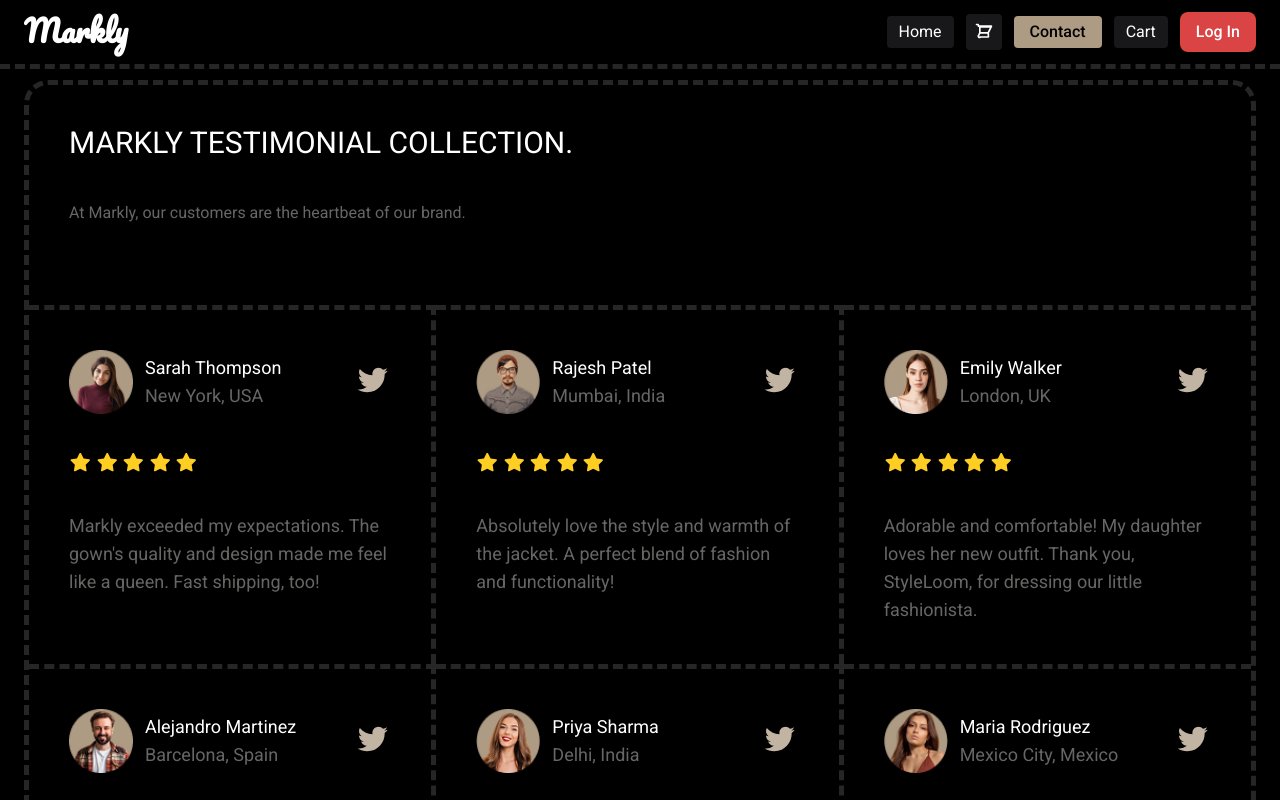
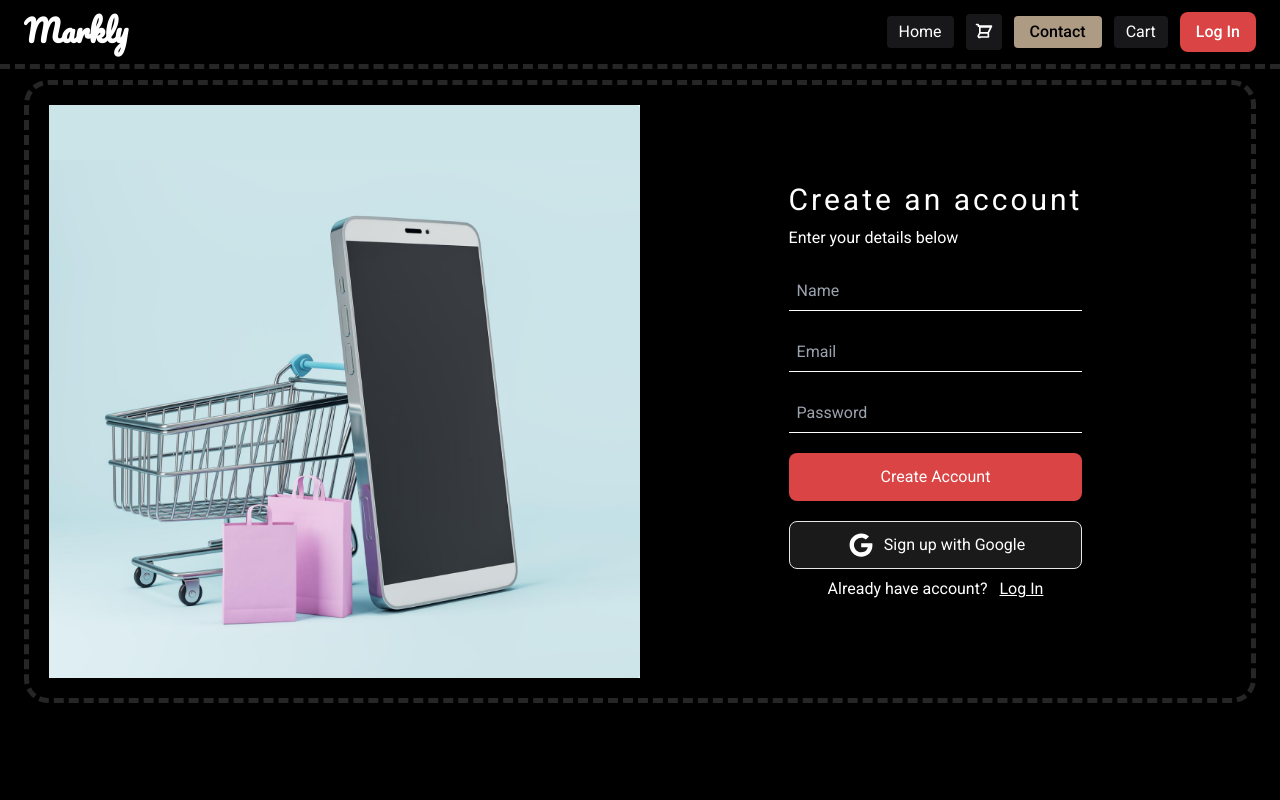
Before and after one commit to Medo971808/Markly, a Nuxt app: page /auth/signup in a window 1280 px wide. Shown: the top 800 px of the page. Built offline with nearby package versions, Linux system fonts and the light colour scheme; no server answers.

Commit message:
add Signup, handle user name

```diff
--- a/app/components/Nav.vue
+++ b/app/components/Nav.vue
@@ -41,6 +41,10 @@ const { user, logout } = useLogin()
         </svg>
       </button>
       <section class="hidden md:flex items-center space-x-3">
+        <p v-if="user"
+          class="text-white text-xl md:text-2xl font-semibold bg-gradient-to-r bg-clip-text text-transparent animate-pulse drop-shadow-lg">
+          Hello, {{ user.displayName?.split(' ')[0] }} 👋
+        </p>
         <NuxtLink
           class="cursor-pointer bg-zinc-900 text-white px-3 py-1 rounded transition duration-300 hover:bg-[#383838]"
           to="/">Home</NuxtLink>
@@ -70,6 +74,10 @@ const { user, logout } = useLogin()
     </section>
     <transition name="slide">
       <section v-if="menuOpen" class="flex flex-col mt-4 space-y-2 md:hidden text-white">
+        <p v-if="user"
+          class="text-white text-xl md:text-2xl font-semibold bg-gradient-to-r bg-clip-text text-transparent animate-pulse drop-shadow-lg">
+          Hello, {{ user.displayName?.split(' ')[0] }} 👋
+        </p>
         <NuxtLink class="cursor-pointer px-3 py-1 rounded transition duration-300 hover:bg-[#383838]" to="/"
           :class="linkClass('/')" @click="menuOpen = false">Home</NuxtLink>
         <NuxtLink class="cursor-pointer p-2 flex items-center transition duration-300 hover:bg-[#383838]" to="/products"
--- /dev/null
+++ b/app/composables/useSignup.ts
@@ -0,0 +1,48 @@
+import { updateProfile } from 'firebase/auth'
+import { GoogleAuthProvider, createUserWithEmailAndPassword, signInWithPopup, type User, type Auth } from 'firebase/auth'
+import { useNuxtApp } from '#app'
+
+export const useSignup = () => {
+    const nuxtApp = useNuxtApp()
+    const auth = nuxtApp.$firebaseAuth as Auth
+
+    const user = ref<User | null>(null)
+    const error = ref<string | null>(null)
+    const loading = ref(false)
+
+    const signupWithEmail = async (email: string, password: string, name: string) => {
+        error.value = null
+        loading.value = true
+        try {
+            const res = await createUserWithEmailAndPassword(auth, email, password)
+            user.value = res.user
+            await updateProfile(user.value, { displayName: name })
+            loading.value = false
+            return res.user
+        } catch (err: any) {
+            error.value = err.message
+            loading.value = false
+            return null
+        }
+    }
+
+    const signupWithGoogle = async () => {
+        error.value = null
+        loading.value = true
+        try {
+            const provider = new GoogleAuthProvider()
+            const res = await signInWithPopup(auth, provider)
+            user.value = res.user
+            loading.value = false
+            return res.user
+        } catch (err: any) {
+            error.value = err.message
+            loading.value = false
+            return null
+        }
+    }
+
+    return {
+        signupWithEmail, signupWithGoogle, user, error, loading
+    }
+}
--- /dev/null
+++ b/app/layouts/auth.vue
@@ -0,0 +1,22 @@
+<template>
+    <ClientOnly>
+        <Nav />
+        <main>
+            <section class="text-white px-6 pb-5 pt-20">
+                <section class="border-dashed border-[#262626] border-[5px] rounded-3xl p-5">
+                    <section class="md:grid md:grid-cols-2">
+                        <div class="bg-white">
+                            <nuxt-img src="images/authImg.png" class="w-full h-auto object-contain" />
+                        </div>
+                        <section class="flex justify-center items-center">
+                            <slot />
+                        </section>
+                    </section>
+                </section>
+            </section>
+        </main>
+        <FooterComments />
+        <FooterFAQ />
+        <FooterEnd />
+    </ClientOnly>
+</template>
--- a/app/pages/auth/login.vue
+++ b/app/pages/auth/login.vue
@@ -1,5 +1,8 @@
 <script setup lang="ts">
-const { user, login, loginWithGoogle, error, loading, resetPassword } = useLogin()
+definePageMeta({
+    layout: 'auth'
+})
+const { login, loginWithGoogle, error, loading, resetPassword } = useLogin()
 const email = ref('')
 const password = ref('')
 const forgetPassword = ref('')
@@ -11,7 +14,7 @@ const handleLogin = async () => {
 
 const handleGoogleLogin = async () => {
     const loggedInUserWithGoogle = await loginWithGoogle()
-    if(loggedInUserWithGoogle) navigateTo("/")
+    if (loggedInUserWithGoogle) navigateTo("/")
 }
 
 const handleForgetPassword = async () => {
@@ -28,20 +31,12 @@ const handleForgetPassword = async () => {
 </script>
 
 <template>
-    <section class="text-white px-6 pb-5 pt-20">
-        <section class="border-dashed border-[#262626] border-[5px] rounded-3xl p-5">
-            <section class="md:grid md:grid-cols-2">
-                <div class="bg-white">
-                    <nuxt-img src="images/authImg.png" class="w-full h-auto object-contain" />
-                </div>
-                <section class="flex justify-center items-center">
     <section class="mt-5 md:mt-0">
         <h1 class="text-3xl md:tracking-widest">Log in to Execlusive</h1>
         <p class="md:mt-2 mt-3 mb-5">Enter your details below</p>
-
         <input type="email" v-model="email"
             class="bg-black border-b border-white block w-full mb-5 py-5 pl-2 h-10 focus:outline-none"
-                            placeholder="Email or Phone Number" />
+            placeholder="Email" />
         <input type="password" v-model="password"
             class="bg-black border-b border-white block w-full mb-5 py-5 pl-2 h-10 focus:outline-none"
             placeholder="Password" />
@@ -55,20 +50,18 @@ const handleForgetPassword = async () => {
                 Forget Password?
             </button>
         </section>
-
         <p class="text-center mb-2">or</p>
-
         <button
             class="flex items-center justify-center gap-2 px-4 py-2 bg-[#1A1A1A] border rounded-lg shadow w-full hover:bg-gray-800 transition"
             @click="handleGoogleLogin">
             <FontAwesomeIcon :icon="['fab', 'google']" class="text-2xl transition-colors" />
             Login with Google
         </button>
+        <section class="flex justify-center items-center mt-2 ">
+            <p class="text-center">Not have an account yet?</p>
+            <NuxtLink to="/auth/signup" class=" underline ml-3">Sign Up</NuxtLink>
+        </section>
         <p v-if="error" class="text-red-500 mt-3">{{ error }}</p>
         <p v-else class="text-red-500 mt-3">{{ forgetPassword }}</p>
     </section>
-                </section>
-            </section>
-        </section>
-    </section>
 </template>
--- a/app/pages/auth/signup.vue
+++ b/app/pages/auth/signup.vue
@@ -1,3 +1,66 @@
+<script setup lang="ts">
+definePageMeta({
+  layout: 'auth'
+})
+
+const name = ref('')
+const email = ref('')
+const password = ref('')
+
+const { signupWithEmail, signupWithGoogle, error, loading } = useSignup()
+
+const handleEmailSignup = async () => {
+  if (!name.value || !email.value || !password.value) {
+    alert('Please fill all fields')
+    return
+  }
+
+  const u = await signupWithEmail(email.value, password.value, name.value)
+  if (u) {
+    console.log('Signed up:', u)
+    navigateTo('/')
+  }
+}
+
+const handleGoogleSignup = async () => {
+  const u = await signupWithGoogle()
+  if (u) {
+    console.log('Signed up with Google:', u)
+    navigateTo('/')
+  }
+}
+</script>
+
 <template>
+    <section class="mt-5 md:mt-0">
+        <h1 class="text-3xl md:tracking-widest">Create an account</h1>
+        <p class="md:mt-2 mt-3 mb-5">Enter your details below</p>
+        <input type="text" v-model="name"
+            class="bg-black border-b border-white block w-full mb-5 py-5 pl-2 h-10 focus:outline-none"
+            placeholder="Name" />
+        <input type="email" v-model="email"
+            class="bg-black border-b border-white block w-full mb-5 py-5 pl-2 h-10 focus:outline-none"
+            placeholder="Email" />
+        <input type="password" v-model="password"
+            class="bg-black border-b border-white block w-full mb-5 py-5 pl-2 h-10 focus:outline-none"
+            placeholder="Password" />
 
+        <section class="flex justify-between items-center mb-5">
+            <button class="bg-[#DB4444] w-full h-12 rounded-lg hover:bg-[#DB5555]" @click="handleEmailSignup"
+                :disabled="loading">
+                Create Account
+            </button>
+        </section>
+        <button
+            class="flex items-center justify-center h-12 gap-2 px-4 py-2 bg-[#1A1A1A] border rounded-lg shadow w-full hover:bg-gray-800 transition"
+            @click="handleGoogleSignup">
+            <FontAwesomeIcon :icon="['fab', 'google']" class="text-2xl transition-colors" />
+            Sign up with Google
+        </button>
+        <section class="flex justify-center items-center mt-2 ">
+            <p class="text-center">Already have account?</p>
+            <NuxtLink to="/auth/login" class=" underline ml-3">Log In</NuxtLink>
+        </section>
+        <p v-if="error" class="text-red-500 mt-3">{{ error }}</p>
+    </section>
 </template>
```
Lines whose indentation alone changed are shown as unchanged.
